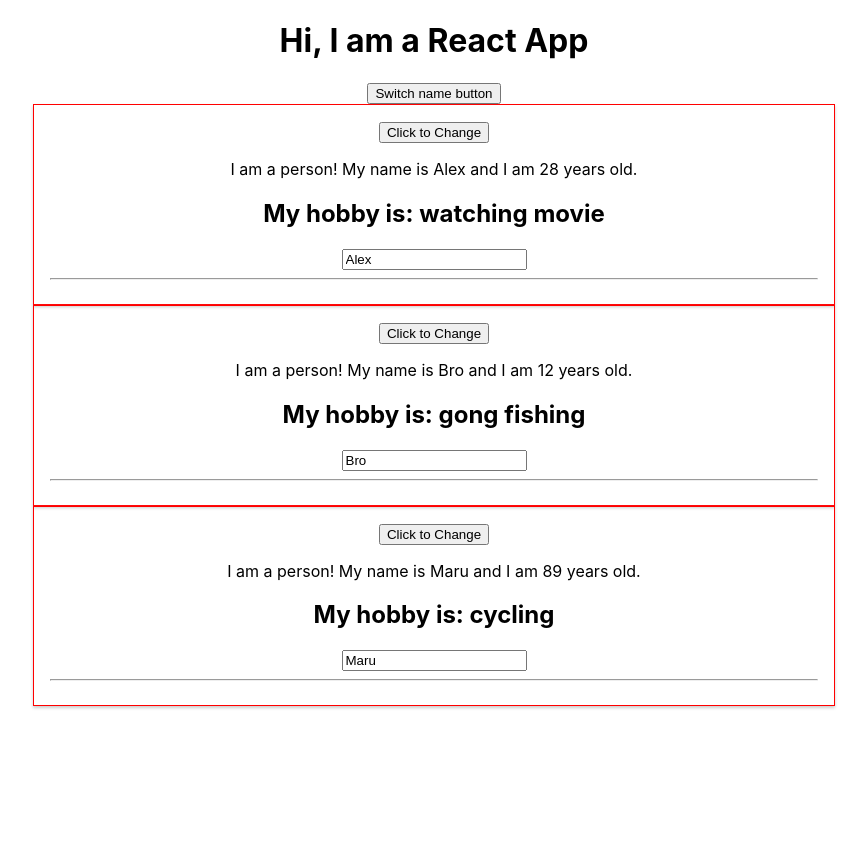
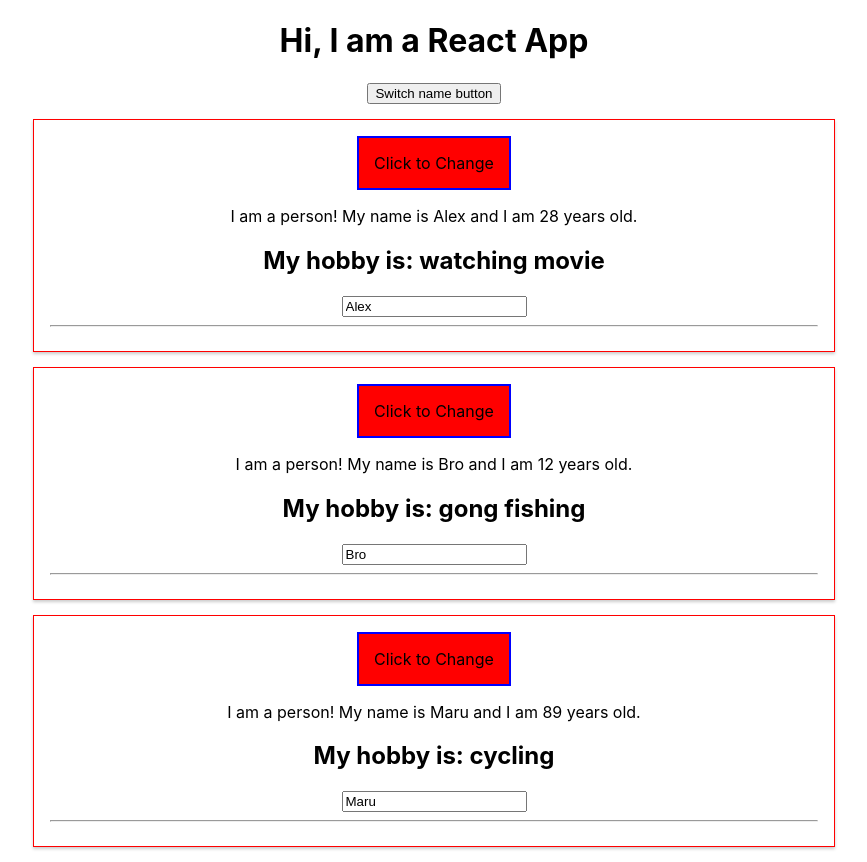
Before and after one commit to ArthurZheng/learn-react-with-max, a React (Create React App) app: page / in a window 1280 px wide. Shown: the whole page, without its empty margins (206-1073 px from the left). Before the commit the page ends 800 px from the top, so only its background shows below. Built offline with nearby package versions, Linux system fonts and the light colour scheme.

Commit message:
inline style exaple, it only applies to the local component scope

```diff
--- a/src/components/Person/Person.css
+++ b/src/components/Person/Person.css
@@ -1,6 +1,6 @@
 .Person {
     width: 60%;
-    margin: auto;
+    margin: 15px auto;
     border: 1px solid red;
     box-shadow: 0 2px 3px #cccccc;
     padding: 16px;
--- a/src/components/Person/Person.js
+++ b/src/components/Person/Person.js
@@ -3,9 +3,17 @@ import React from 'react';
 // import Aux from '../Aux/Aux';
 import './Person.css';
 
+const inLineStyle = {
+    backgroundColor: 'red',
+    font: 'inherit',
+    border: 'solid 2px blue',
+    padding: '15px',
+    cursor: 'pointer',
+}
+
 const Person = ({name, age, click, children, nameChanged}) => (
     <div className="Person">
-        <button onClick={click}>Click to Change</button>
+        <button  style={inLineStyle} onClick={click}>Click to Change</button>
         <p>I am a person! My name is {name} and I am {age} years old.</p>
         <h2>{children}</h2>
         <input type="text" onChange={nameChanged} value={name} />
```
